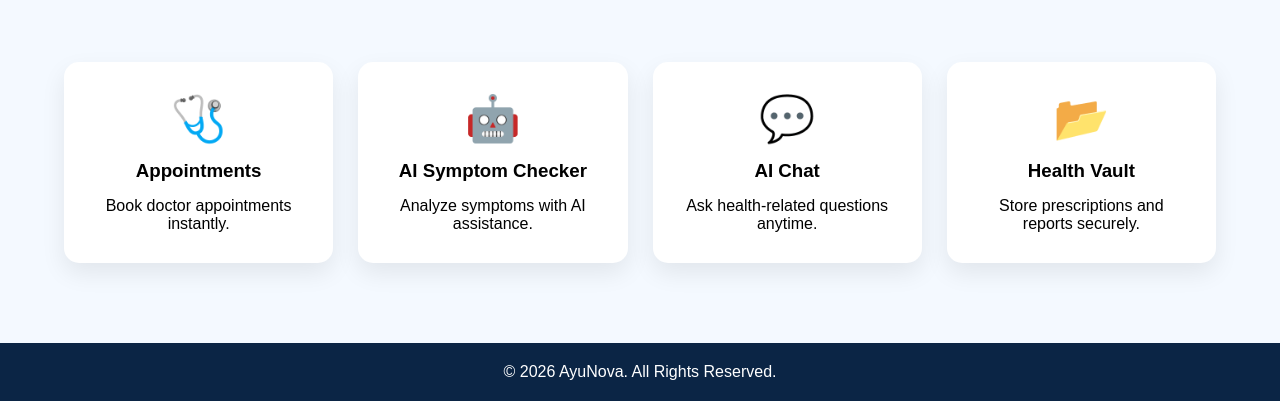
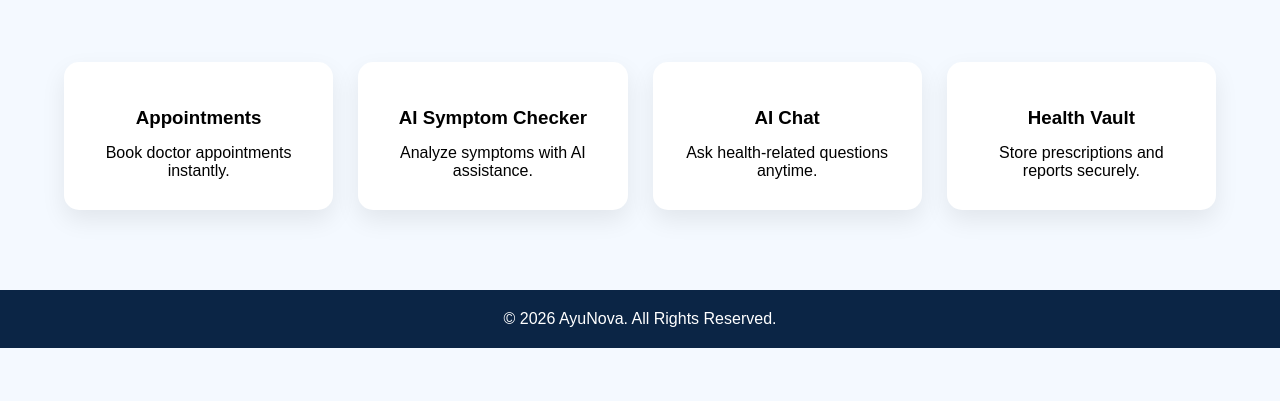
Before and after one commit to GANESH-0-0-7/git_hub, a plain HTML site: page index.html in a window 1280 px wide. Shown: the part 492-893 px from the top of the page. After the commit the page ends 840 px from the top, so only its background shows below. Drawn offline with Linux system fonts and the light colour scheme.

Commit message:
Update index.html

```diff
--- a/index.html
+++ b/index.html
@@ -197,25 +197,25 @@ alt="Doctor">
 <section class="features">
 
 <div class="card">
-<h2>🩺</h2>
+
 <h3>Appointments</h3>
 <p>Book doctor appointments instantly.</p>
 </div>
 
 <div class="card">
-<h2>🤖</h2>
+
 <h3>AI Symptom Checker</h3>
 <p>Analyze symptoms with AI assistance.</p>
 </div>
 
 <div class="card">
-<h2>💬</h2>
+
 <h3>AI Chat</h3>
 <p>Ask health-related questions anytime.</p>
 </div>
 
 <div class="card">
-<h2>📂</h2>
+
 <h3>Health Vault</h3>
 <p>Store prescriptions and reports securely.</p>
 </div>
```
